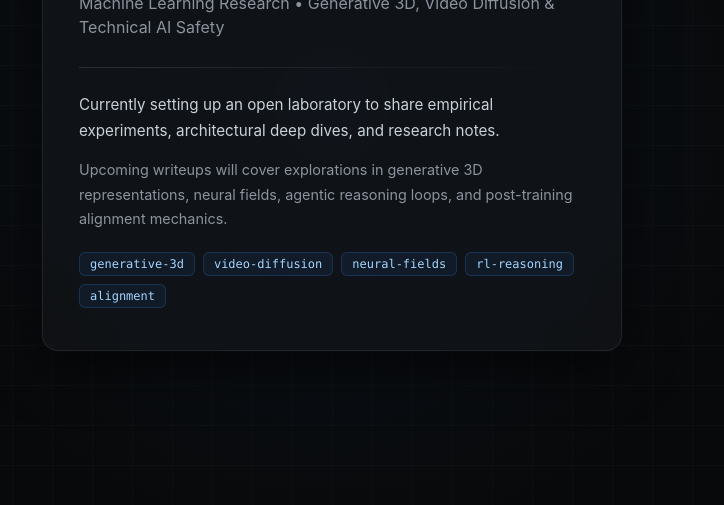
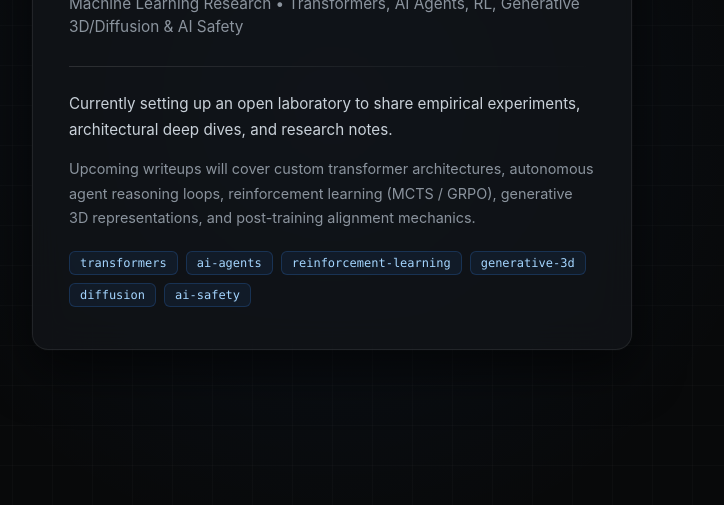
Before and after one commit to domzhaomathematics/domzhaomathematics.github.io, a plain HTML site: page index.html in a window 1280 px wide. Shown: the part 295-800 px from the top of the page, without its empty margins (308-1032 px from the left). Drawn offline with Linux system fonts and the light colour scheme.

Commit message:
Update index.html with new content and styles

```diff
--- a/index.html
+++ b/index.html
@@ -40,7 +40,7 @@
     .container {
       position: relative;
       z-index: 2;
-      max-width: 580px;
+      max-width: 600px;
       width: 100%;
       background: rgba(18, 20, 24, 0.75);
       border: 1px solid rgba(255, 255, 255, 0.08);
@@ -84,7 +84,7 @@
     }
 
     .subtitle {
-      font-size: 1rem;
+      font-size: 0.96rem;
       color: #8b949e;
       margin-bottom: 28px;
       line-height: 1.5;
@@ -135,7 +135,7 @@
     </div>
 
     <h1>Dominic Zhao</h1>
-    <p class="subtitle">Machine Learning Research &bull; Generative 3D, Video Diffusion & Technical AI Safety</p>
+    <p class="subtitle">Machine Learning Research &bull; Transformers, AI Agents, RL, Generative 3D/Diffusion & AI Safety</p>
 
     <div class="divider"></div>
 
@@ -144,16 +144,17 @@
         Currently setting up an open laboratory to share empirical experiments, architectural deep dives, and research notes.
       </p>
       <p style="color: #8b949e; font-size: 0.9rem;">
-        Upcoming writeups will cover explorations in generative 3D representations, neural fields, agentic reasoning loops, and post-training alignment mechanics.
+        Upcoming writeups will cover custom transformer architectures, autonomous agent reasoning loops, reinforcement learning (MCTS / GRPO), generative 3D representations, and post-training alignment mechanics.
       </p>
     </div>
 
     <div class="topics">
+      <span class="topic-pill">transformers</span>
+      <span class="topic-pill">ai-agents</span>
+      <span class="topic-pill">reinforcement-learning</span>
       <span class="topic-pill">generative-3d</span>
-      <span class="topic-pill">video-diffusion</span>
-      <span class="topic-pill">neural-fields</span>
-      <span class="topic-pill">rl-reasoning</span>
-      <span class="topic-pill">alignment</span>
+      <span class="topic-pill">diffusion</span>
+      <span class="topic-pill">ai-safety</span>
     </div>
   </div>
 
```
